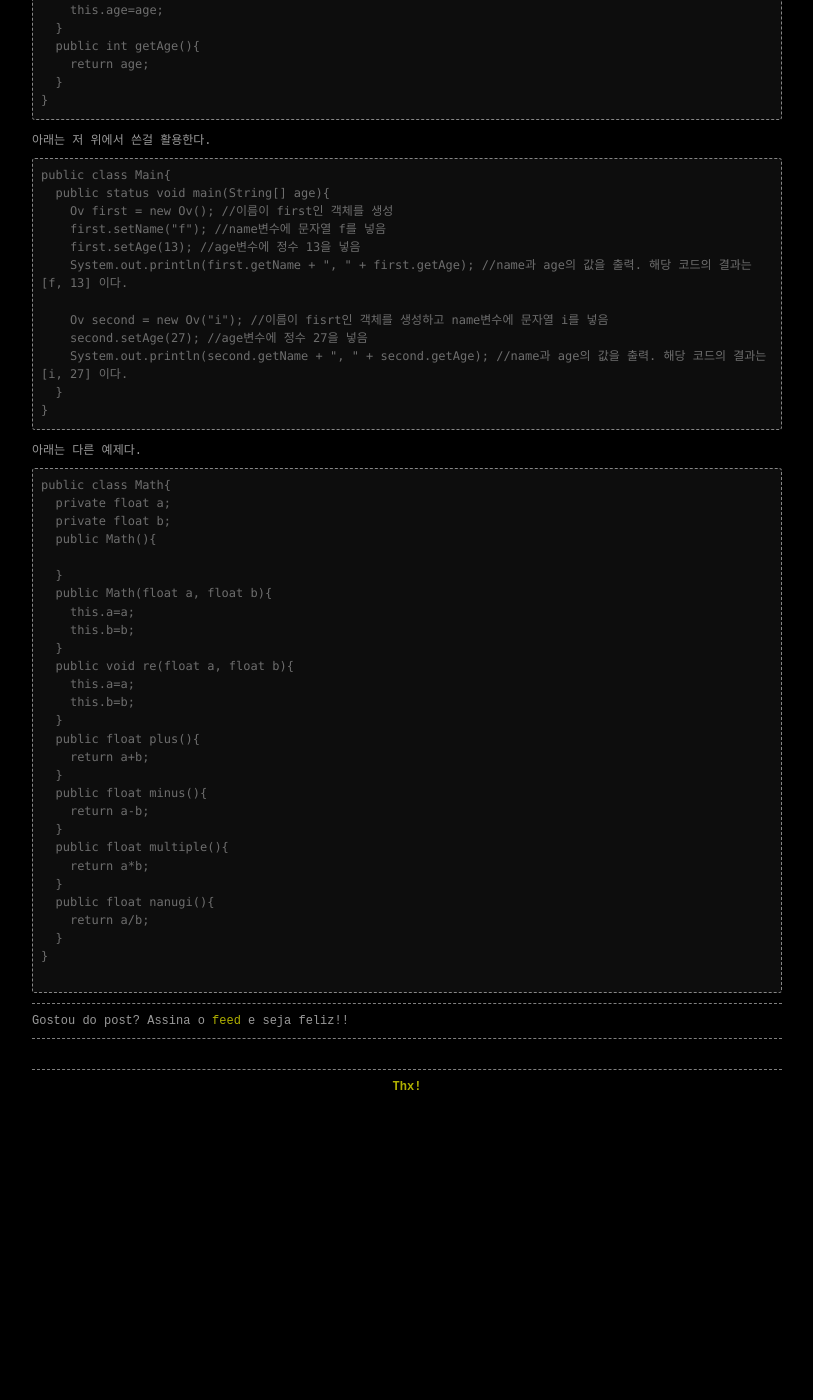
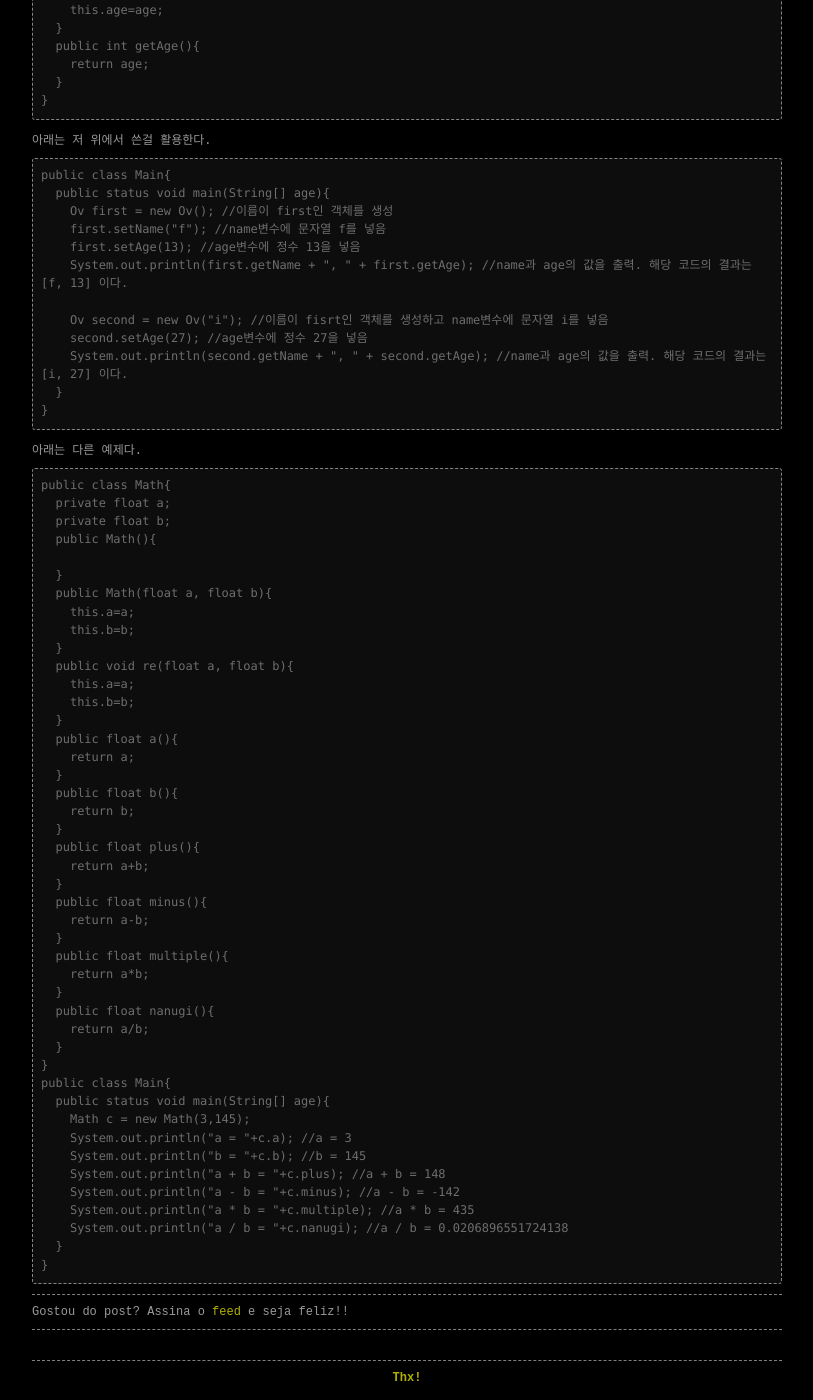
Before and after one commit to bloody-skyle/blog, a Jekyll site: the page built from _posts/2022/2023-05-28-객체지향1.md, in a window 1280 px wide and 1400 px high, scrolled down 796 px. Shown: the whole window, without its empty margins (233-1046 px from the left). Built offline with Jekyll 4.4.1, drawn with Linux system fonts in a browser that asks for light colours; comment, search, counter and statistics services are not loaded; before the commit the page ends 1905 px from its top, so only the background shows below that.

Commit message:
객체재항

````diff
--- a/_posts/2022/2023-05-28-객체지향1.md
+++ b/_posts/2022/2023-05-28-객체지향1.md
@@ -73,6 +73,12 @@ public class Math{
     this.a=a;
     this.b=b;
   }
+  public float a(){
+    return a;
+  }
+  public float b(){
+    return b;
+  }
   public float plus(){
     return a+b;
   }
@@ -86,5 +92,15 @@ public class Math{
     return a/b;
   }
 }
-
+public class Main{
+  public status void main(String[] age){
+    Math c = new Math(3,145);
+    System.out.println("a = "+c.a); //a = 3
+    System.out.println("b = "+c.b); //b = 145
+    System.out.println("a + b = "+c.plus); //a + b = 148
+    System.out.println("a - b = "+c.minus); //a - b = -142
+    System.out.println("a * b = "+c.multiple); //a * b = 435
+    System.out.println("a / b = "+c.nanugi); //a / b = 0.0206896551724138
+  }
+}
 ```
````
Also changed, not shown: _posts/2022/code-code.md (+2 -1 lines), index.md (+1 -1 lines).
